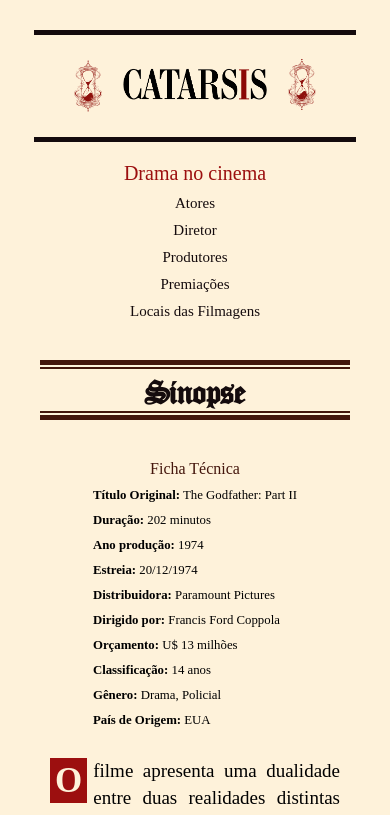
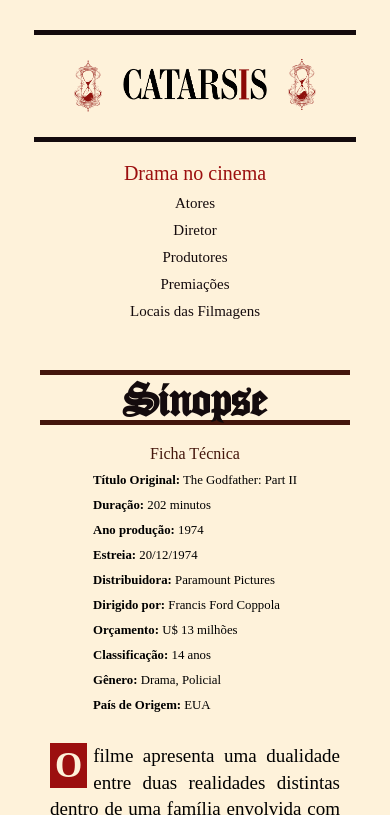
Before and after one commit to MaNogali/ProjetoMostraCultural, a plain HTML site: page chefao2.html in a window 390 px wide. Shown: the top 815 px of the page. Drawn offline with Linux system fonts and the light colour scheme; a web font is replaced by a local one.

Commit message:
Ajustando responsividade

```diff
--- a/src/css/chefao1.css
+++ b/src/css/chefao1.css
@@ -169,6 +169,8 @@ hr{
   display: flex;
   flex-direction: row;
   gap: 20px;
+  align-items: center;
+  justify-content: center;
 }
 
  .content .text {
@@ -577,10 +579,15 @@ p{
   }
 
   h1, h2, h3 {
-    font-size: 35px;
-    padding: 10px;
+    font-size: 50px;
     height:  55px;
   }
+
+  h2::before,
+  h2::after {
+  content: none;
+  display: none;
+}
 
   nav {
     flex-direction: column;
@@ -617,6 +624,10 @@ p{
   .section-diretor .img,
   .section-bastidores .img {
     width: 70%;
+  }
+
+  .section-diretor .img{
+    margin-bottom: -40px;
   }
 
   p{
--- a/src/css/chefao2.css
+++ b/src/css/chefao2.css
@@ -567,9 +567,16 @@ p{
   }
 
     h1, h2, h3 {
-    font-size: 35px;
-    padding: 10px;
-    height: 60px;
+    font-size: 50px;
+    height:  55px;
+    margin-top: 10px;
+    margin-bottom: 10px;
+  }
+
+  h2::before,
+  h2::after {
+  content: none;
+  display: none;
   }
 
   nav {
@@ -627,8 +634,17 @@ p{
     display: none;
   }
 
+
   .section-diretor .text {
     column-count: 1;
+  }
+
+  .section-produtor .cards{
+    margin-top: 25px;
+  }
+
+  #dois-personagens h2{
+    border: none;
   }
 
   .carousel-container{
@@ -688,6 +704,14 @@ p{
     width: 95%;
   }
 
+  .section-locais h1{
+    margin-bottom: 80px;
+  }
+
+  .section-locais h4{
+    margin-top: 20px;
+  }
+
   .card {
     width: 90%;
     margin-bottom: 20px;
@@ -698,12 +722,16 @@ p{
     font-size: 14px;
   }
 
+  .card-content .title{
+    margin-bottom: 15px;
+  }
+
   .card-content .info {
     font-size: 1em;
   }
 
   .card:hover .card-content {
-    height: 80%;
+    height: 100%;
   }
 
   .poderoso h4 {
@@ -728,9 +756,6 @@ p{
 
   }
 
-  #dois-personagens h2{
-    height: 95px;
-  }
   .cards-poderosos h3 {
     font-size: 20px;
   }
--- a/src/css/chefao3.css
+++ b/src/css/chefao3.css
@@ -180,7 +180,7 @@ hr{
 .content .text p {
   text-align: justify;
   line-height: 1.4;
-  font-size: 15px;
+  font-size: 20px;
 }
 
 h2 {
@@ -584,8 +584,16 @@ p{
   }
 
   h1, h2, h3 {
-    font-size: 35px;
-    margin-top: 4px;
+    font-size: 50px;
+    height:  55px;
+    margin-top: 10px;
+    margin-bottom: 10px;
+  }
+
+  h2::before,
+  h2::after {
+    content: none;
+    display: none;
   }
 
   nav {
@@ -602,12 +610,6 @@ p{
 
   .heading img {
     width: 75%;
-  }
-
-  h1, h2, h3 {
-    font-size: 35px;
-    padding: 10px;
-    height: 55px;
   }
 
   .content {
@@ -723,7 +725,7 @@ p{
   }
 
   .section-locais h4{
-    margin-top: 20px;
+    margin-top: 30px;
   }
 
   .card {
--- a/src/css/style.css
+++ b/src/css/style.css
@@ -154,7 +154,7 @@ nav .nome {
 
 .intolerancia {
   min-height: 90%;
-  margin-left: 2px;
+  margin-left: 7px;
   border-radius: 10px;
 }
 
@@ -514,12 +514,17 @@ nav .nome {
     margin: 0;
   }
 
-  h1,
-  h2 {
-    font-size: 35px;
-    padding: 10px;
+  h1, h2, h3 {
+    font-size: 50px;
     height:  55px;
   }
+
+  h2::before,
+  h2::after {
+  content: none;
+  display: none;
+}
+
 
   .content {
     flex-direction: column;
@@ -609,7 +614,7 @@ nav .nome {
   }
 
   .card:hover .card-content {
-    height: auto;
+    height: 100%;
   }
 
   .card:hover .card-content .info {
```
